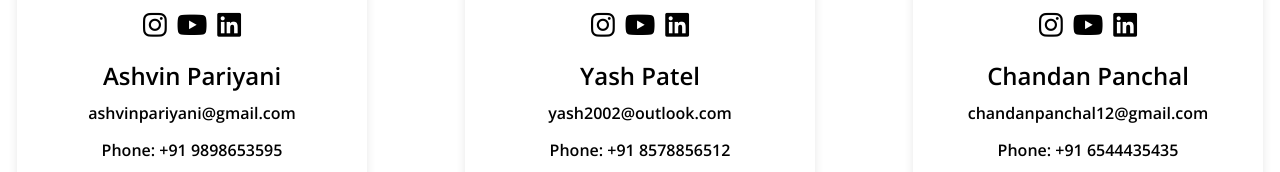
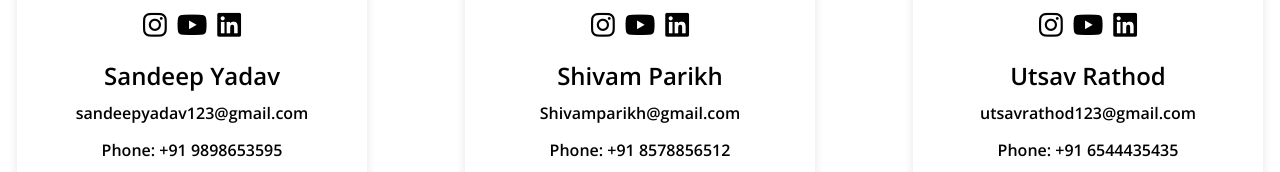
Before and after one commit to vandan501/boundless_ink_studio, a plain HTML site: page Artist.html in a window 1280 px wide. Shown: the part 486-658 px from the top of the page. Drawn offline with nearby package versions, Linux system fonts and the light colour scheme; grey boxes are pictures that could not be loaded.

Commit message:
owner name added

```diff
--- a/Artist.html
+++ b/Artist.html
@@ -191,8 +191,8 @@
             <i class="fa-brands fa-linkedin"></i>
           </div>
           <div class="artist-details">
-            <div class="artist-name">Ashvin Pariyani</div>
-            <div class="contact-details">ashvinpariyani@gmail.com</div>
+            <div class="artist-name">Sandeep Yadav</div>
+            <div class="contact-details">sandeepyadav123@gmail.com</div>
             <div class="contact-details">Phone: +91 9898653595</div>
             <div class="artist-work">
               <img src="./image/i7.jpg" alt="Tattoo 1" />
@@ -214,8 +214,8 @@
           </div>
 
           <div class="artist-details">
-            <div class="artist-name">Yash Patel</div>
-            <div class="contact-details">yash2002@outlook.com</div>
+            <div class="artist-name">Shivam Parikh</div>
+            <div class="contact-details">Shivamparikh@gmail.com</div>
             <div class="contact-details">Phone: +91 8578856512</div>
             <div class="artist-work">
               <img src="./image/i5.jpeg" alt="Tattoo 1" />
@@ -237,8 +237,8 @@
           </div>
 
           <div class="artist-details">
-            <div class="artist-name">Chandan Panchal</div>
-            <div class="contact-details">chandanpanchal12@gmail.com</div>
+            <div class="artist-name">Utsav Rathod</div>
+            <div class="contact-details">utsavrathod123@gmail.com</div>
             <div class="contact-details">Phone: +91 6544435435</div>
             <div class="artist-work">
               <img src="./image/i3.jpeg" alt="Tattoo 1" />
```
Also changed, not shown: contact.html (+3 -0 lines).
